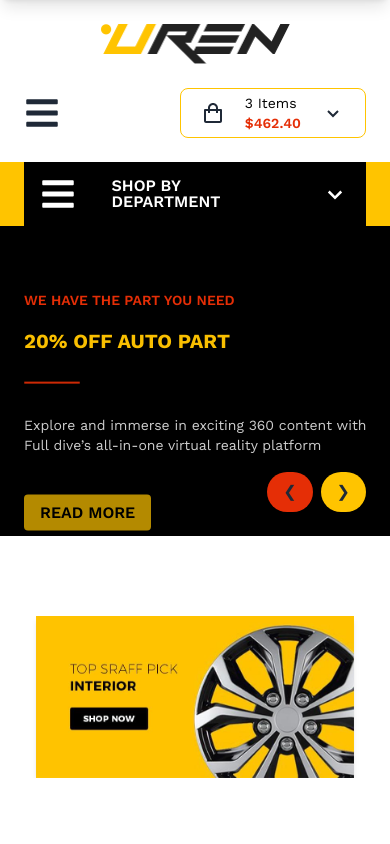
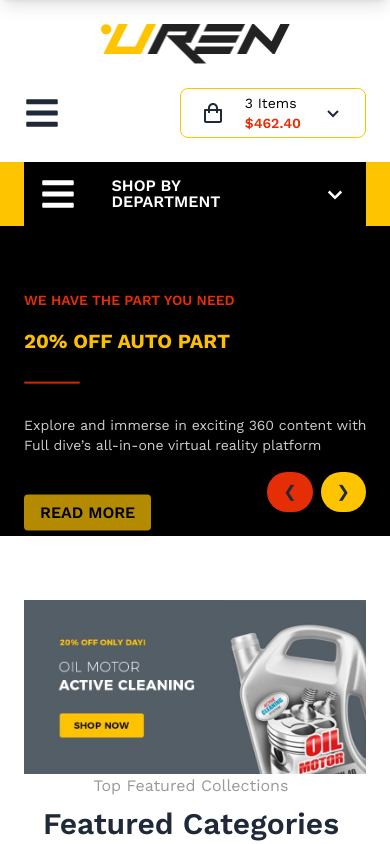
Before and after one commit to shahjalalhazari/Uren-Car-Accessories-Shop, a Next.js app: page / in a window 390 px wide. Shown: the top 844 px of the page. Built offline with nearby package versions, Linux system fonts and the light colour scheme.

Commit message:
make responsive Offer banners section of home page.

```diff
--- a/src/components/HomePage/sections/OfferBanners.jsx
+++ b/src/components/HomePage/sections/OfferBanners.jsx
@@ -47,7 +47,7 @@ const OfferBanners = () => {
     },
   };
   return (
-    <div className="mx-4 p-0 my-20">
+    <div className="mx-6 lg:mx-4 p-0 mt-16 lg:mt-20">
       <Carousel
         swipeable={true}
         draggable={true}
@@ -55,7 +55,7 @@ const OfferBanners = () => {
         responsive={responsive}
         ssr={true}
         infinite={true}
-        autoPlay={deviceType !== "mobile"}
+        autoPlay={deviceType == "mobile"}
         autoPlaySpeed={3000}
         keyBoardControl={true}
         customTransition="ease-in-out .5"
@@ -63,7 +63,7 @@ const OfferBanners = () => {
         containerClass="carousel-container"
         removeArrowOnDeviceType={["tablet", "mobile"]}
         deviceType={deviceType}
-        itemClass="px-5 z-[100]"
+        itemClass="lg:px-5 z-[100]"
       >
         {offerBannersList.map((offerBanner, index) => (
           <Link
```
